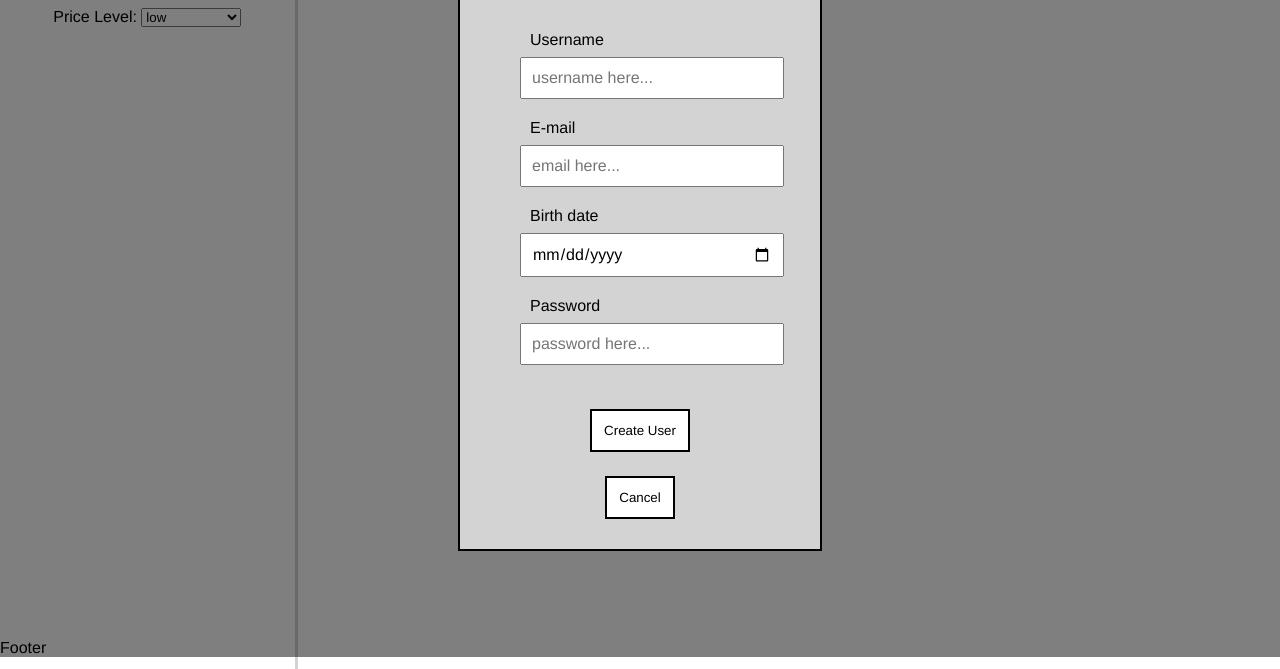
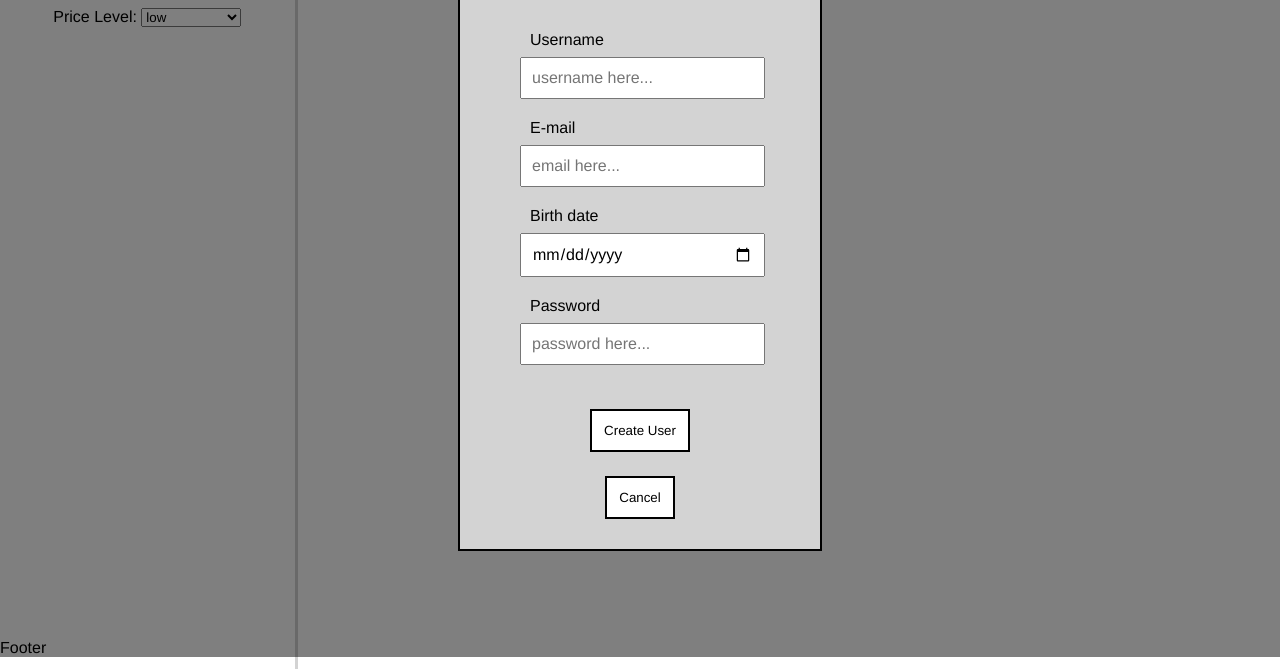
Before and after one commit to SofieAmalie44/portfolio6, a website: page public/index.html in a window 1280 px wide. Both pictures are taken after a click on the button "Create user". Shown: the part 143-812 px from the top of the page. Drawn offline with Linux system fonts and the light colour scheme.

Commit message:
fixed form width in css

```diff
--- a/public/style.css
+++ b/public/style.css
@@ -79,7 +79,7 @@ button {
 #create-user-modal form input {
     margin-top: 8px;
     margin-bottom: 20px;
-    width: 100%;
+    width: 92%;
 }
 
 #create-user-modal form label {
```
Also changed, not shown: public/index.html (+1 -0 lines).
